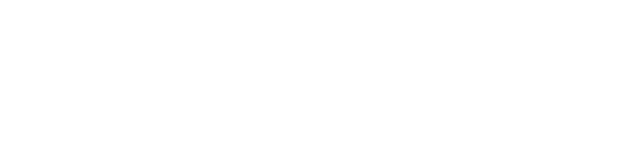
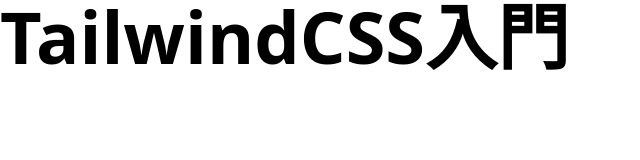
Before and after one commit to takizawazaku/tailwindcss-v3.2-sample, a website: page src/index.html in a window 1280 px wide. Shown: the whole page, without its empty margins (0-640 px from the left). Drawn offline with nearby package versions, Linux system fonts and the light colour scheme; files that its build step writes are made by us from their sources.

Commit message:
文字の大きさ変更

```diff
--- a/src/index.html
+++ b/src/index.html
@@ -1,12 +1,13 @@
 <!DOCTYPE html>
 <html lang="ja">
-<head>
+  <head>
     <meta charset="UTF-8">
     <meta http-equiv="X-UA-Compatible" content="IE=edge">
     <meta name="viewport" content="width=device-width, initial-scale=1.0">
     <link href="/dist/output.css" rel="stylesheet">
     <title>TailwindCSS入門</title>
-</head>
-<body>
-</body>
+  </head>
+  <body>
+    <h1 class="text-7xl font-bold">TailwindCSS入門</h2>
+  </body>
 </html>
```
